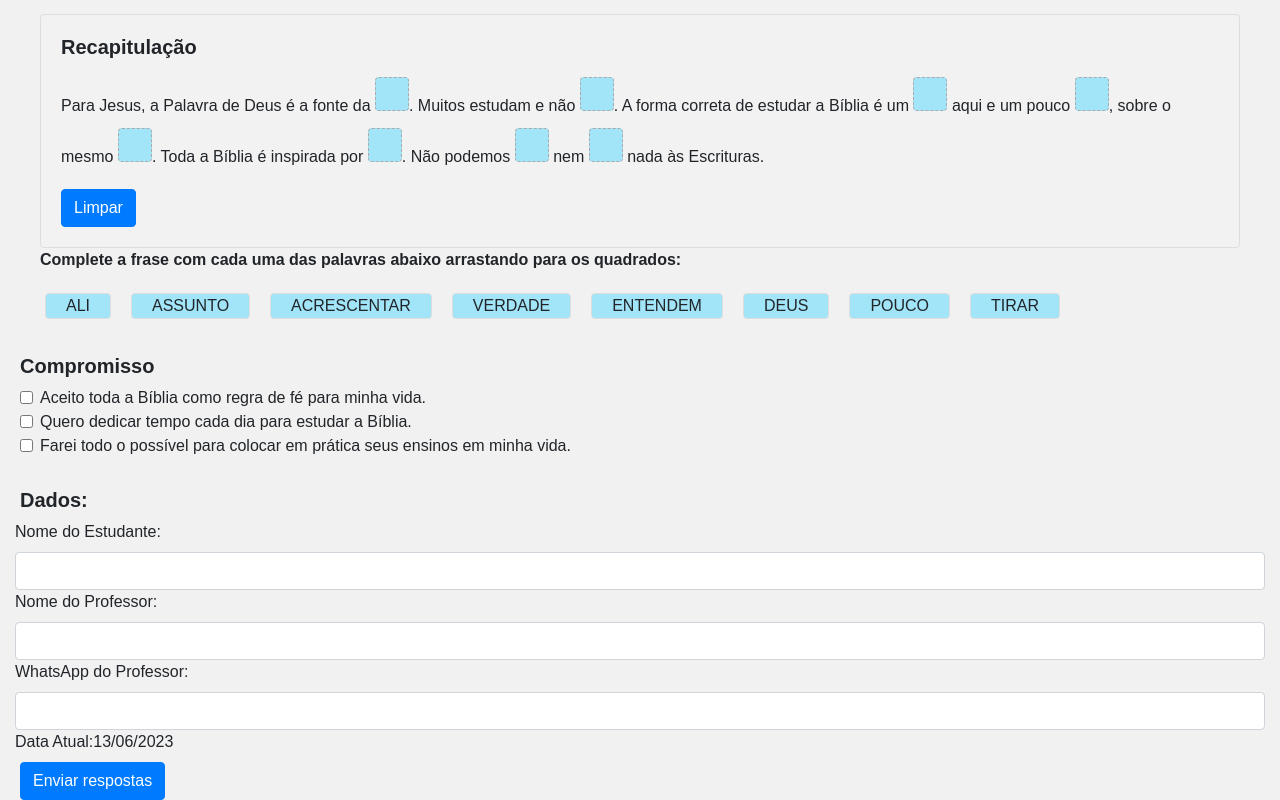
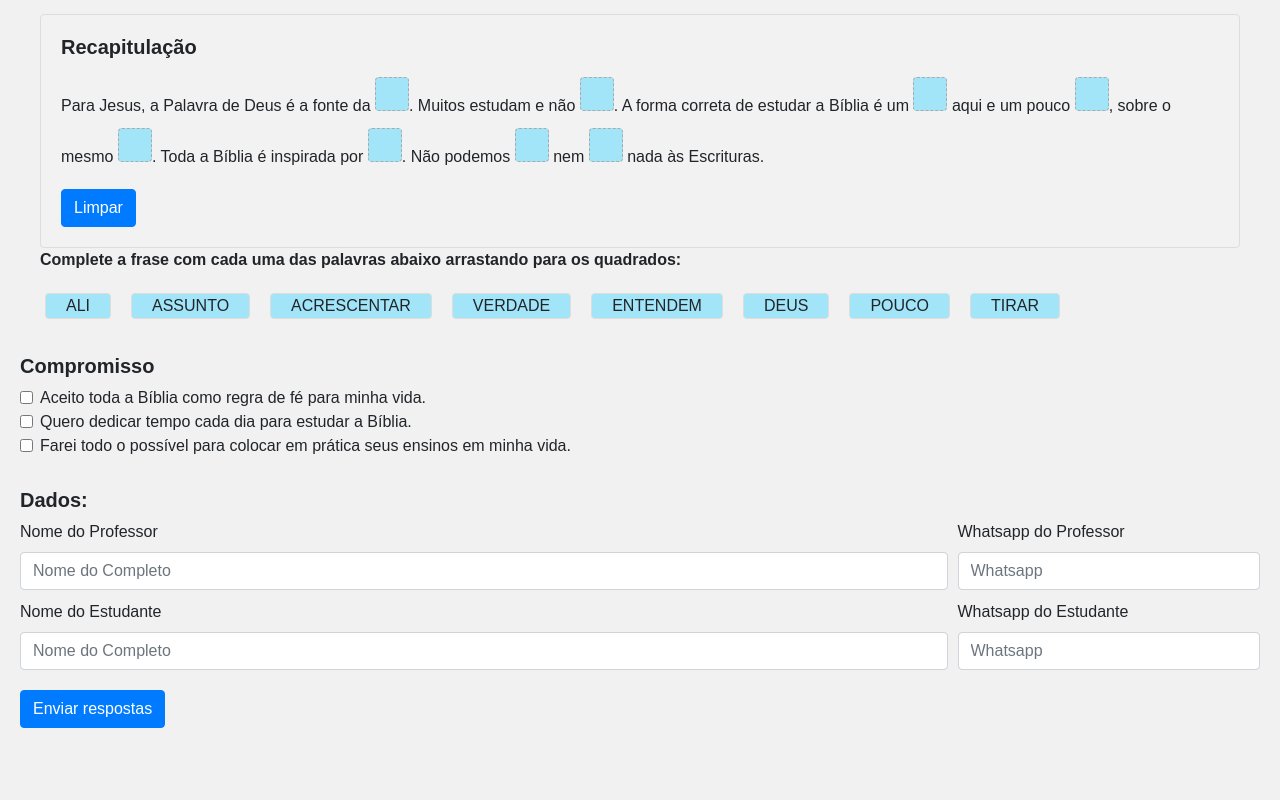
Before and after one commit to Otaviano07/Estudos, a plain HTML site: page ouvindo-a-voz-de-deus/a-biblia-sagrada/index.html in a window 1280 px wide. Shown: the part 3293-4093 px from the top of the page. After the commit the page ends 4051 px from the top, so only its background shows below. Drawn offline with nearby package versions, Linux system fonts and the light colour scheme.

Commit message:
Atualização de codigo

```diff
--- a/ouvindo-a-voz-de-deus/a-biblia-sagrada/index.html
+++ b/ouvindo-a-voz-de-deus/a-biblia-sagrada/index.html
@@ -881,26 +881,34 @@
         <h5><strong>Dados:</strong></h5>
             <div>
                 <div class="form-row">
-                    <label for="nomeEstudante">Nome do Estudante:</label>
-                    <input type="text" class="form-control" id="nomeEstudante" name="nomeEstudante">
+                    <div class="col-9">
+                      <label for="nomeProfessor">Nome do Professor</label>
+                      <input type="text" class="form-control" id="nomeProfessor" placeholder="Nome do Completo" name="nomeProfessor" required>
+                    </div>
+                    <div class="col-3">
+                      <label for="contatoProfessor">Whatsapp do Professor</label>
+                      <input type="tel" class="form-control" id="contatoProfessor" max="11" onkeyup="mascaraTelefone(this);"
+                        placeholder="Whatsapp" name="contatoProfessor" required>
+                    </div>
                   </div>
-                  <div class="form-row">
-                    <label for="nomeProfessor">Nome do Professor:</label>
-                    <input type="text" class="form-control" id="nomeProfessor" name="nomeProfessor">
-                  </div>
-                  <div class="form-row">
-                    <label for="contatoTelefonico">WhatsApp do Professor:</label>
-                    <input type="text" class="form-control" id="contatoTelefonico" name="contatoTelefonico">
-                  </div>
-                  <div class="form-row">
-                    <label>Data Atual:</label>
-                    <span id="dataAtual"></span>
+
+                  <div class="form-row" style="margin-top: 10px;">
+                    <div class="col-9">
+                      <label for="nomeEstudante">Nome do Estudante</label>
+                      <input type="text" class="form-control" id="nomeEstudante" placeholder="Nome do Completo" name="nomeEstudante" required>
+                    </div>
+                    <div class="col-3">
+                      <label for="contatoEstudante">Whatsapp do Estudante</label>
+                      <input type="tel" class="form-control" id="contatoEstudante" max="11" onkeyup="mascaraTelefone(this);"
+                        placeholder="Whatsapp" name="contatoEstudante" required>
+                    </div>
                   </div>
             </div>
 
     </div>
-
-    <button type="button" id="respostasButton" class="btn btn-primary">Enviar respostas</button>
+    <div class="enviarRespostas" style="margin-top: 20px;margin-bottom: 30px;">
+        <button type="button" id="respostasButton" class="btn btn-primary">Enviar respostas</button>
+    </div>
 
 </body>
 
```
